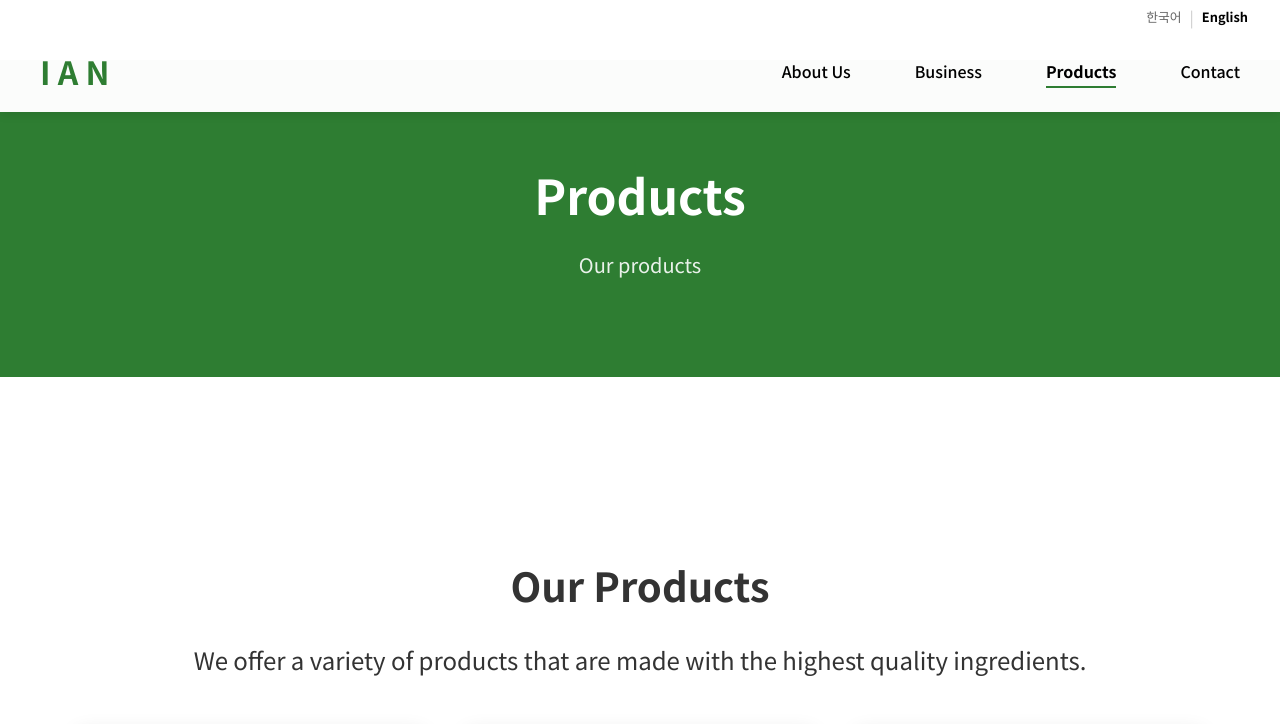
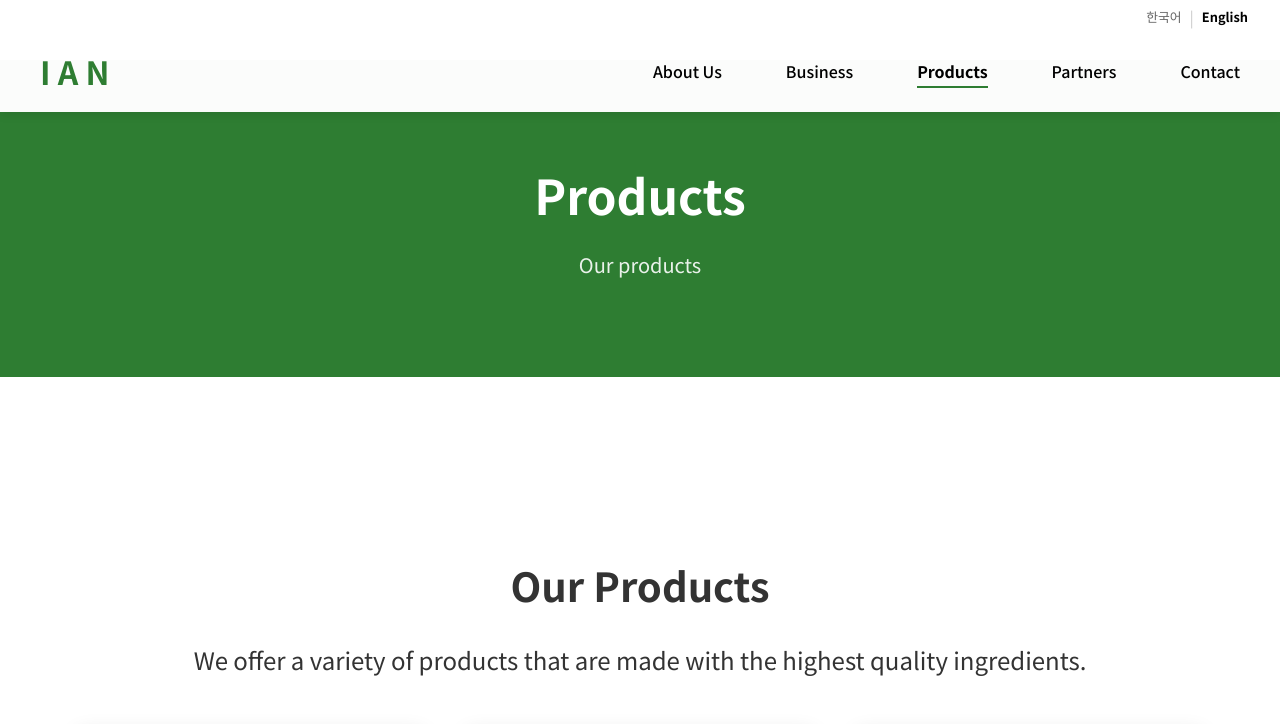
Before and after one commit to ian-vent/ian-web, a plain HTML site: page products/en/index.html in a window 1280 px wide. Shown: the top 724 px of the page. Drawn offline with Linux system fonts and the light colour scheme.

Commit message:
상품파트 영어페이지 수정

```diff
--- a/products/en/index.html
+++ b/products/en/index.html
@@ -22,6 +22,7 @@
                 <a href="../../company/en/">About Us</a>
                 <a href="../../business/en/">Business</a>
                 <a class="active">Products</a>
+                <a href="../../partners/en/">Partners</a>
                 <a href="../../contact/en/">Contact</a>
             </div>
             <button class="mobile-menu-btn">
@@ -34,6 +35,7 @@
             <a href="../../company/en/">About Us</a>
             <a href="../../business/en/">Business</a>
             <a class="active">Products</a>
+            <a href="../../partners/en/">Partners</a>
             <a href="../../contact/en/">Contact</a>
             <div class="language-switch">
                 <a href="../">한국어</a>
```
